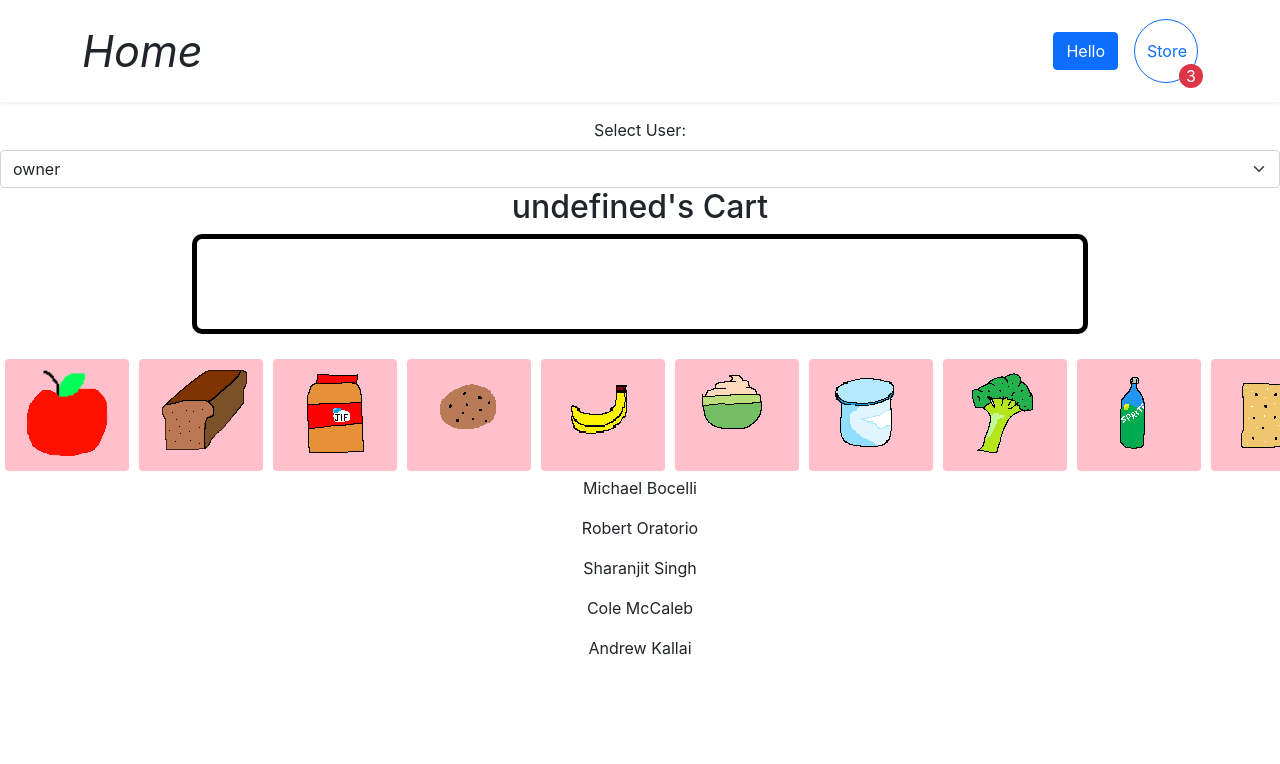
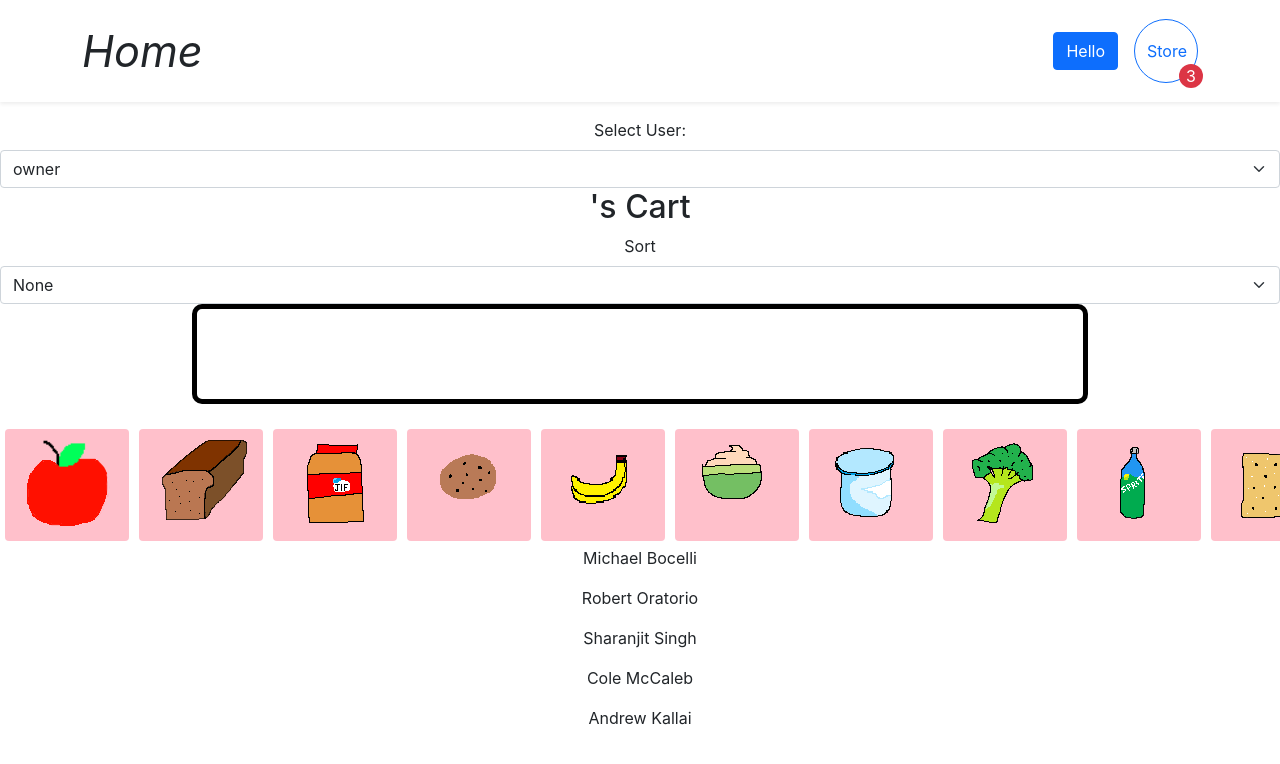
Before and after one commit to Co1etrain/GROUP17Grocery, a React (Create React App) app: page / in a window 1280 px wide. Shown: the top 764 px of the page. Built offline with nearby package versions, Linux system fonts and the light colour scheme.

Commit message:
Added sort by low to high price functionality

```diff
--- a/src/App.tsx
+++ b/src/App.tsx
@@ -27,7 +27,10 @@ function App(): JSX.Element {
                         currentUser={currentUser}
                     ></CreateUserForm>
                 </div>
-                <CustomerCart customerList={[]}></CustomerCart>
+                <CustomerCart
+                    customerList={[]}
+                    customerName={""}
+                ></CustomerCart>
                 <CentralList></CentralList>
                 <p>
                     <p>Michael Bocelli</p>
--- a/src/components/CustomerCart.tsx
+++ b/src/components/CustomerCart.tsx
@@ -3,16 +3,26 @@ import { FOOD_LIST, Food } from "../interfaces/food";
 import { FoodItem } from "./FoodItem";
 import "../App.css";
 import { useDrop } from "react-dnd";
+import { Form } from "react-bootstrap";
 
-export function CustomerCart(
-    {
-        customerList
-    }: {
+interface CartProps {
     customerList: Food[];
-    },
-    { customerName }: { customerName: string }
-): JSX.Element {
+    customerName: string;
+}
+
+const SORT_OPTIONS = [
+    "None",
+    "by Name",
+    "by Price low to high",
+    "by Price high to low"
+];
+
+export function CustomerCart({
+    customerList,
+    customerName
+}: CartProps): JSX.Element {
     const [cartList, setCartList] = useState<Food[]>(customerList);
+    const [sortType, setSortType] = useState<string>(SORT_OPTIONS[0]);
     const [{ isOver }, drop] = useDrop({
         accept: "food",
         drop: (item: Food) => addFoodToCart(item.name),
@@ -30,9 +40,25 @@ export function CustomerCart(
         }
     }
 
+    function updateSortType(event: React.ChangeEvent<HTMLSelectElement>) {
+        setSortType(event.target.value);
+    }
+
     return (
         <div>
             <h2>{customerName + "'s"} Cart</h2>
+            <Form.Group controlId="sortOptions">
+                <Form.Label>Sort</Form.Label>
+                <Form.Select value={sortType} onChange={updateSortType}>
+                    {SORT_OPTIONS.map((sortOption: string) => {
+                        return (
+                            <option key={sortOption} value={sortOption}>
+                                {sortOption}
+                            </option>
+                        );
+                    })}
+                </Form.Select>
+            </Form.Group>
             <div
                 ref={drop}
                 className="Cart"
@@ -40,7 +66,13 @@ export function CustomerCart(
                     backgroundColor: isOver ? "MediumSeaGreen" : "white"
                 }}
             >
-                {cartList.map((food: Food) => {
+                {cartList
+                    .sort((a: Food, b: Food) =>
+                        sortType === "by Price low to high"
+                            ? a.price - b.price
+                            : 0
+                    )
+                    .map((food: Food) => {
                         return (
                             <FoodItem
                                 key={food.name}
```
Lines whose indentation alone changed are shown as unchanged.
